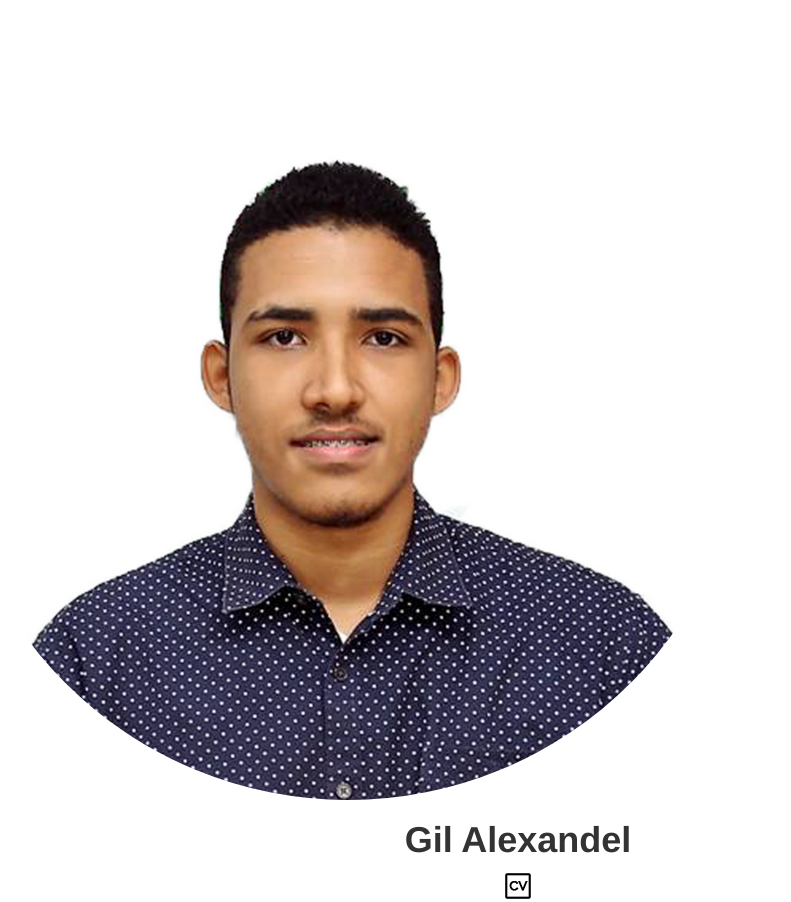
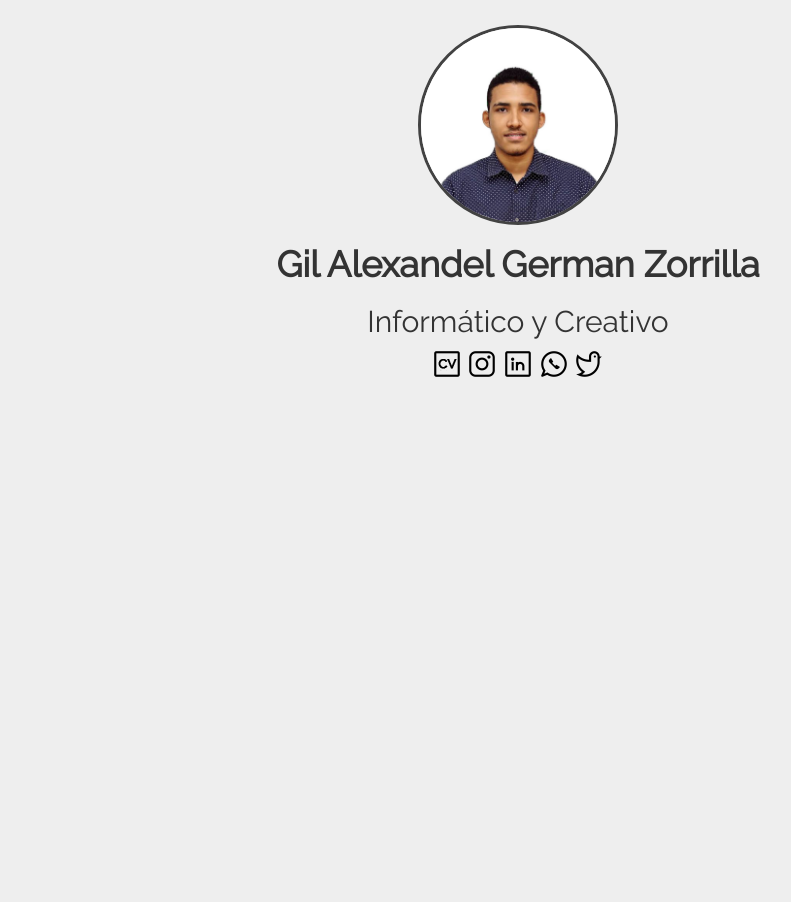
Before and after one commit to gilalexandel/gilalexandel.github.io, a plain HTML site: page index.html in a window 1280 px wide. Shown: the whole page, without its empty margins (122-913 px from the left). After the commit the page ends 800 px from the top, so only its background shows below. Drawn offline with nearby package versions, Linux system fonts and the light colour scheme.

Commit message:
Added some style
Added Social Buttons
Fixed the Profile Image alignment

```diff
--- a/css/style.css
+++ b/css/style.css
@@ -1,6 +1,7 @@
 body {
   margin-top: 25px;
-font-family: 'Raleway', sans-serif;
+  font-family: 'Raleway', sans-serif;
+  background-color: #EEEEEE;
 
 }
 
@@ -8,9 +9,12 @@ font-family: 'Raleway', sans-serif;
 
   width: 200px; height: 200px;
 
- .border {
-    border-color: #212121;
-    border-width: 1px;
+}
+
+  .borderCircle {
+
+    border-color: #424242;
+    border-width: 3px;
     border-style: solid;
     border-radius: 50%;
   }
--- a/index.html
+++ b/index.html
@@ -14,7 +14,7 @@
 
     <!-- Bootstrap -->
     <link href="css/bootstrap.min.css" rel="stylesheet">
-    <link href="css/styled.css" rel="stylesheet">
+    <link href="css/style.css" rel="stylesheet">
 
 
 </head>
@@ -27,17 +27,26 @@
 
         <div class="row">
 
-            <div class="col-md-12 text-center">
-
-                <img align="center" src="media/profile.png" alt="..." class=" img-responsive img-circle imagesCircle border ">
-
-                <h1><strong>Gil Alexandel</strong></h1>
-                <img src="media/cv.png"/>
+            <div class="col-md-12">
+                <img src="media/profile.png" alt="..." class="  img-circle imagesCircle borderCircle ">
+                <h1><strong>Gil Alexandel German Zorrilla</strong></h1>
+                <h2>Informático y Creativo</h2>
+                <a href="https://goo.gl/Y4JMED" target="_blank"><img src="media/cv.png" /></a>
+                <a href="http://instagram.com/gilalexandel" target="_blank"><img src="media/instagram.png" /></a>
+                <a href="http://linkedin.com/in/gilalexandel" target="_blank"><img src="media/linkedin.png" /></a>
+                <a href="https://api.whatsapp.com/send?phone=18297054191" target="_blank"><img src="media/whatsapp.png" /></a>
+                <a href="http://twitter.com/gilalexandel" target="_blank"><img src="media/twitter.png" /></a>
 
             </div>
 
+
+
         </div>
+
+
     </div>
+
+
 
 
 
```
